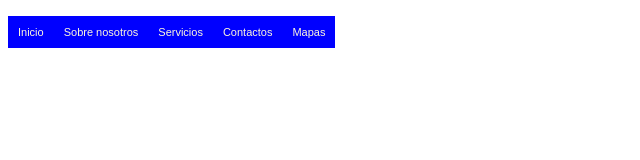
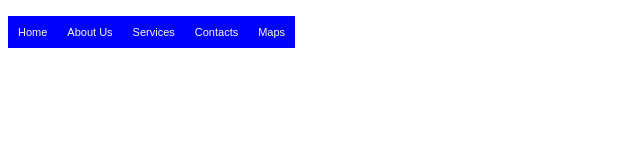
Before and after one commit to manuelquinterosh/NavBar_Test, a plain HTML site: page index.html in a window 1280 px wide. Shown: the whole page, without its empty margins (0-640 px from the left). Drawn offline with Linux system fonts and the light colour scheme.

```diff
--- a/index.html
+++ b/index.html
@@ -8,11 +8,11 @@
 </head>
 <div>
     <ul id="button">
-        <li><a href="#">Inicio</a></li>
-        <li><a href="#">Sobre nosotros</a></li>
-        <li><a href="#">Servicios</a></li>
-        <li><a href="#">Contactos</a></li>
-        <li><a href="#">Mapas</a></li>
+        <li><a href="#">Home</a></li>
+        <li><a href="#">About Us</a></li>
+        <li><a href="#">Services</a></li>
+        <li><a href="#">Contacts</a></li>
+        <li><a href="#">Maps</a></li>
     </ul>
 </div>
 <body>
```
